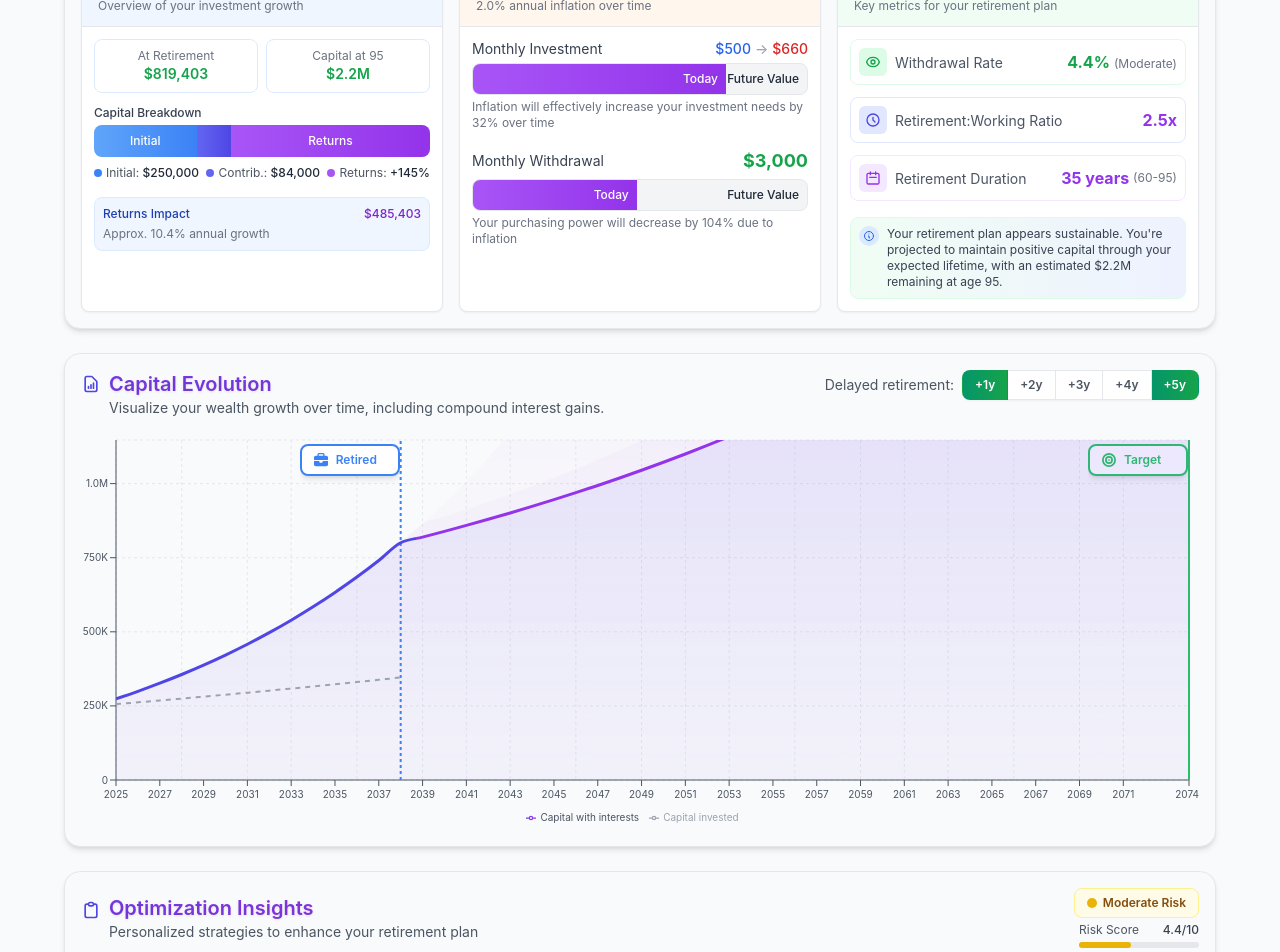
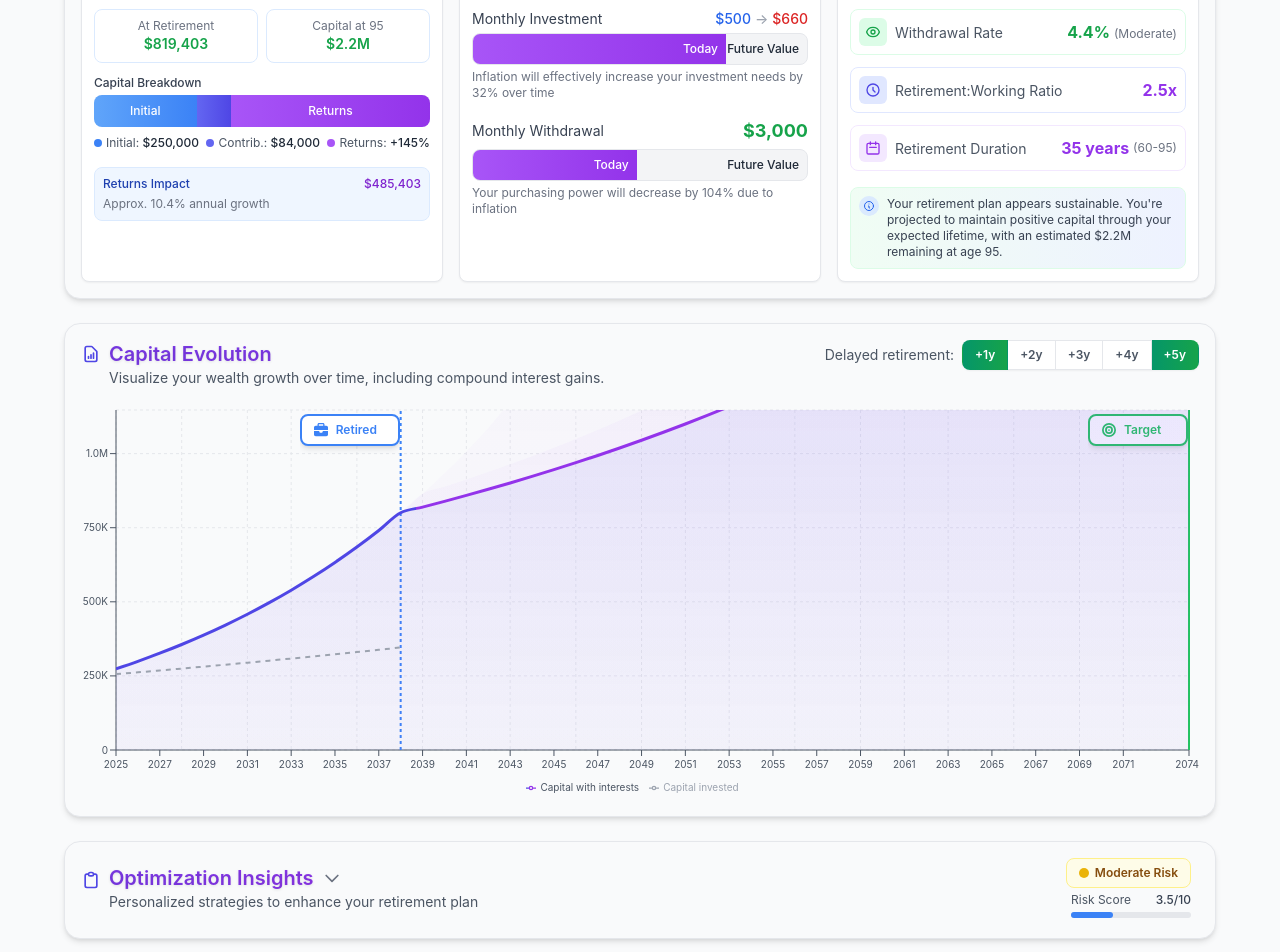
Before and after one commit to eriiiic/Retirement, a React (Create React App) app: page / in a window 1280 px wide. Shown: the part 1340-2292 px from the top of the page. Built offline with nearby package versions, Linux system fonts and the light colour scheme.

Commit message:
Enhance Optimization Insights logic and fix UI issues. Refine risk calculation with continuous scales and dynamic descriptions. Fix duplicate inflation button.

```diff
--- a/src/components/retirement/Analyses.tsx
+++ b/src/components/retirement/Analyses.tsx
@@ -1,4 +1,4 @@
-import React, { useMemo, useCallback } from 'react';
+import React, { useMemo, useCallback, useState, useRef, useEffect } from 'react';
 import { Statistics, SimulatorParams, FormatAmountFunction, Currency } from './types';
 import { colors, typography, spacing, components, cx } from '../../styles/styleGuide';
 import { SectionTitle } from '../common/StyledComponents';
@@ -27,6 +27,22 @@ export const Analyses: React.FC<AnalysesProps> = ({
   currency
 }) => {
   const { darkMode } = useTheme();
+  const [isExpanded, setIsExpanded] = useState(false);
+  const bodyRef = useRef<HTMLDivElement>(null);
+  const [bodyHeight, setBodyHeight] = useState<number | undefined>(undefined);
+
+  // Measure body height for smooth animation
+  useEffect(() => {
+    if (bodyRef.current) {
+      const observer = new ResizeObserver((entries) => {
+        for (const entry of entries) {
+          setBodyHeight(entry.contentRect.height);
+        }
+      });
+      observer.observe(bodyRef.current);
+      return () => observer.disconnect();
+    }
+  }, []);
 
   // Currency formatting with appropriate locale and decimals
   const formatCurrencyValue = useCallback((value: number, showDecimals: boolean = false): string => {
@@ -105,8 +121,18 @@ export const Analyses: React.FC<AnalysesProps> = ({
         ? "bg-gray-900 border-gray-700"
         : "bg-gray-50 border-gray-200"
     )}>
-      {/* Header section with title and description */}
-      <div className="flex flex-col sm:flex-row justify-between items-start sm:items-center mb-4">
+      {/* Clickable header section with title, description, and expand/collapse */}
+      <button
+        type="button"
+        onClick={() => setIsExpanded(prev => !prev)}
+        className={cx(
+          "w-full flex flex-col sm:flex-row justify-between items-start sm:items-center mb-0 cursor-pointer select-none text-left",
+          "focus:outline-none focus-visible:ring-2 focus-visible:ring-indigo-500 focus-visible:ring-inset rounded-lg p-1 -m-1",
+          isExpanded && "mb-4"
+        )}
+        aria-expanded={isExpanded}
+        aria-label={`Optimization Insights — click to ${isExpanded ? 'collapse' : 'expand'}`}
+      >
         <div className="flex-1">
           <div className="flex items-center">
             <h2 className={cx(
@@ -121,7 +147,20 @@ export const Analyses: React.FC<AnalysesProps> = ({
               </svg>
               Optimization Insights
             </h2>
-
+            {/* Chevron indicator */}
+            <svg
+              xmlns="http://www.w3.org/2000/svg"
+              className={cx(
+                "h-5 w-5 ml-2 transition-transform duration-300",
+                darkMode ? "text-gray-400" : "text-gray-500",
+                isExpanded ? "rotate-180" : "rotate-0"
+              )}
+              fill="none"
+              viewBox="0 0 24 24"
+              stroke="currentColor"
+            >
+              <path strokeLinecap="round" strokeLinejoin="round" strokeWidth={2} d="M19 9l-7 7-7-7" />
+            </svg>
           </div>
           <p className={cx(
             typography.style.subtitle,
@@ -199,7 +238,16 @@ export const Analyses: React.FC<AnalysesProps> = ({
             </div>
           </div>
         </div>
-      </div>
+      </button>
+
+      {/* Collapsible body */}
+      <div
+        className="overflow-hidden transition-[max-height] duration-400 ease-in-out"
+        style={{
+          maxHeight: isExpanded ? (bodyHeight !== undefined ? `${bodyHeight}px` : '9999px') : '0px'
+        }}
+      >
+        <div ref={bodyRef}>
 
           {/* Priority Recommendation Banner - New addition */}
           {riskAssessment.recommendationPriority !== 'Low' && (
@@ -522,6 +570,9 @@ export const Analyses: React.FC<AnalysesProps> = ({
               riskAssessment={riskAssessment}
             />
           </div>
+
+        </div>
+      </div>
     </div>
   );
 };
--- a/src/components/retirement/ParametersSection.tsx
+++ b/src/components/retirement/ParametersSection.tsx
@@ -1432,28 +1432,7 @@ export const ParametersSection: React.FC<ParametersSectionProps> = ({
                     Monthly Withdrawal
                   </h4>
 
-                  {/* Mobile-only Inflation Adjusted Button */}
-                  <button
-                    onClick={() => onParamChange('inflationAdjustedWithdrawal', !params.inflationAdjustedWithdrawal)}
-                    className={cx(
-                      "inflation-button-mobile p-1.5 px-2 rounded-lg transition-all flex items-center",
-                      params.inflationAdjustedWithdrawal
-                        ? darkMode
-                          ? 'bg-purple-800 text-white ring-1 ring-purple-700'
-                          : 'bg-purple-600 text-white ring-1 ring-purple-300'
-                        : darkMode
-                          ? 'bg-gray-800 text-gray-300 border border-gray-700 hover:bg-purple-900/50'
-                          : 'bg-white text-gray-600 border border-gray-200 hover:bg-purple-50'
-                    )}
-                    title="Adjust the entered amount for inflation from today until retirement start"
-                  >
-                    <svg xmlns="http://www.w3.org/2000/svg" className="h-3.5 w-3.5 mr-1" fill="none" viewBox="0 0 24 24" stroke="currentColor">
-                      <path strokeLinecap="round" strokeLinejoin="round" strokeWidth={2} d="M13 7h8m0 0v8m0-8l-8 8-4-4-6 6" />
-                    </svg>
-                    <span className="text-xs font-medium whitespace-nowrap">
-                      Inflation Adjusted
-                    </span>
-                  </button>
+
                 </div>
 
                 {params.inflationAdjustedWithdrawal && (
--- a/src/utils/financialCalculations.ts
+++ b/src/utils/financialCalculations.ts
@@ -1487,7 +1487,7 @@ export const calculateRetirementRisk = (
   const yearsToRetirement = retirementStartAge - currentAge;
 
   // Calculate capital adequacy ratio (capital at retirement / needed capital)
-  const capitalRatio = capitalAtRetirement / totalNeededCapital;
+  const capitalRatio = totalNeededCapital > 0 ? capitalAtRetirement / totalNeededCapital : 1;
 
   // Calculate effective withdrawal rate considering inflation
   const effectiveMonthlyWithdrawal = calculateEffectiveWithdrawalAmount(
@@ -1499,12 +1499,24 @@ export const calculateRetirementRisk = (
   );
 
   // Calculate withdrawal rate as percentage of capital
-  const withdrawalRate = (effectiveMonthlyWithdrawal * 12 / capitalAtRetirement) * 100;
-
-  // Calculate withdrawal risk factor (4% rule reference)
-  const withdrawalRiskFactor = withdrawalRate / 4;
-
-  // Calculate longevity risk factor (risk of outliving money)
+  const withdrawalRate = capitalAtRetirement > 0
+    ? (effectiveMonthlyWithdrawal * 12 / capitalAtRetirement) * 100
+    : 100;
+
+  // Calculate withdrawal risk factor (Non-linear scale)
+  // < 3%: Very Safe (0)
+  // 3-4%: Safe (0-0.2)
+  // 4-5%: Moderate Risk (0.2-0.5)
+  // 5-6%: High Risk (0.5-0.8)
+  // > 6%: Critical (0.8-1.0)
+  let normalizedWithdrawalRisk = 0;
+  if (withdrawalRate <= 3) normalizedWithdrawalRisk = 0;
+  else if (withdrawalRate <= 4) normalizedWithdrawalRisk = (withdrawalRate - 3) * 0.2;
+  else if (withdrawalRate <= 5) normalizedWithdrawalRisk = 0.2 + (withdrawalRate - 4) * 0.3;
+  else if (withdrawalRate <= 6) normalizedWithdrawalRisk = 0.5 + (withdrawalRate - 5) * 0.3;
+  else normalizedWithdrawalRisk = Math.min(1, 0.8 + (withdrawalRate - 6) * 0.2);
+
+  // Calculate longevity risk factor (Continuous scale)
   const estimatedExhaustionAge = calculateExhaustionAge(
     capitalAtRetirement,
     effectiveMonthlyWithdrawal,
@@ -1513,20 +1525,16 @@ export const calculateRetirementRisk = (
     retirementStartAge,
     0.7 // Conservative multiplier
   );
-  // Risk = 1 when funds deplete before target age, 0 when they last beyond
-  const longevityRiskFactor = estimatedExhaustionAge < targetAge ? 1 : 0;
-
-  // Calculate optimal withdrawal reduction
-  const withdrawalReduction = calculateWithdrawalReduction(
-    capitalAtRetirement,
-    effectiveMonthlyWithdrawal,
-    annualReturnRate,
-    retirementStartAge,
-    targetAge,
-    0.7 // Conservative multiplier
-  );
-
-  // Calculate recommended investment increase
+
+  // Calculate years short of target age
+  const yearsShort = Math.max(0, targetAge - estimatedExhaustionAge);
+
+  // Normalize longevity risk:
+  // 0 years short = 0 risk
+  // 20+ years short = 1 (100%) risk
+  const normalizedLongevityRisk = Math.min(1, yearsShort / 20);
+
+  // Calculate recommended investment increase for context
   const recommendedInvestment = calculateRecommendedInvestment(
     monthlyInvestment,
     capitalAtRetirement,
@@ -1542,110 +1550,128 @@ export const calculateRetirementRisk = (
   // Investment shortfall factor
   const investmentShortfallFactor = recommendedInvestment.realistic.percentageIncrease / 100;
 
-  // Volatility risk factor based on return rate vs. inflation (real return stability)
+  // Volatility risk factor based on real return rate stability
   const realReturnRate = ((1 + annualReturnRate / 100) / (1 + inflationRate / 100) - 1) * 100;
-  const volatilityRiskFactor = realReturnRate < 2 ? 2 - realReturnRate : 0;
-
-  // Calculate overall risk score (weighted sum of factors)
-  // First, normalize each factor to a 0-1 scale
-
-  // 1. Capital Adequacy (0-1)
-  // - 0 means we have 150% or more of needed capital (very safe)
-  // - 1 means we have 50% or less of needed capital (very risky)
-  const normalizedCapitalRatio = Math.max(0, Math.min(1, (1.5 - capitalRatio) / 1));
-
-  // 2. Withdrawal Risk (0-1)
-  // - 0 means withdrawal rate is 3% or less (very safe)
-  // - 1 means withdrawal rate is 7% or more (very risky)
-  const normalizedWithdrawalRisk = Math.max(0, Math.min(1, (withdrawalRate - 3) / 4));
-
-  // 3. Longevity Risk (0-1)
-  // - 0 means funds last beyond target age
-  // - 1 means funds are depleted 10 or more years before target age
-  const normalizedLongevityRisk = Math.max(0, Math.min(1, longevityRiskFactor));
-
-  // 4. Investment Shortfall (0-1)
-  // - 0 means no increase needed
-  // - 1 means 100% or more increase needed
-  const normalizedInvestmentShortfall = Math.max(0, Math.min(1, investmentShortfallFactor));
-
-  // 5. Volatility Risk (0-1)
-  // - 0 means real return rate is 4% or higher
-  // - 1 means real return rate is 0% or lower
-  const normalizedVolatilityRisk = Math.max(0, Math.min(1, (4 - realReturnRate) / 4));
+  // If real return < 3%, risk increases. If real return < 0%, risk is max.
+  const normalizedVolatilityRisk = realReturnRate >= 3 ? 0 : Math.min(1, (3 - realReturnRate) / 3);
+
+  // Capital Adequacy Normalization
+  // > 1.2 ratio = 0 risk
+  // < 0.5 ratio = 1 risk
+  const normalizedCapitalRatio = Math.max(0, Math.min(1, (1.2 - capitalRatio) / 0.7));
+
+  // Investment Shortfall Normalization
+  // 0 increase needed = 0 risk
+  // > 50% increase needed = 1 risk
+  const normalizedInvestmentShortfall = Math.max(0, Math.min(1, investmentShortfallFactor * 2));
 
   // Calculate weighted risk score (0-10 scale)
+  // Adjusted weights to prioritize running out of money (Longevity + Capital)
   const riskScore = (
-    (normalizedCapitalRatio * 0.35) +        // 35% weight - Capital adequacy is most important
-    (normalizedWithdrawalRisk * 0.25) +      // 25% weight - Withdrawal sustainability
-    (normalizedLongevityRisk * 0.20) +       // 20% weight - Risk of outliving money
-    (normalizedInvestmentShortfall * 0.15) + // 15% weight - Investment gap
-    (normalizedVolatilityRisk * 0.05)        // 5% weight - Market volatility impact
-  ) * 10; // Scale to 0-10
-
-  // Determine risk level based on score with more appropriate thresholds
+    (normalizedLongevityRisk * 0.35) +       // 35% - Usefulness: Do I run out of money?
+    (normalizedCapitalRatio * 0.25) +        // 25% - Robustness: Do I have enough buffer?
+    (normalizedWithdrawalRisk * 0.25) +      // 25% - Sustainability: Is my burn rate too high?
+    (normalizedInvestmentShortfall * 0.10) + // 10% - Fixability: Can I fix it by saving more?
+    (normalizedVolatilityRisk * 0.05)        // 5% - Market: am I too dependent on high returns?
+  ) * 10;
+
+  // Determine risk level
   let riskLevel: 'Low' | 'Moderate' | 'Significant' | 'High' | 'Critical';
   let description: string;
   let recommendationPriority: 'Low' | 'Medium' | 'High' | 'Urgent' | 'Critical';
-  let primaryRecommendation: string;
+
+  if (riskScore < 2) riskLevel = 'Low';
+  else if (riskScore < 4) riskLevel = 'Moderate';
+  else if (riskScore < 6) riskLevel = 'Significant';
+  else if (riskScore < 8) riskLevel = 'High';
+  else riskLevel = 'Critical';
+
+  // Determine priority
+  if (riskLevel === 'Low') recommendationPriority = 'Low';
+  else if (riskLevel === 'Moderate') recommendationPriority = 'Medium';
+  else if (riskLevel === 'Significant') recommendationPriority = 'High';
+  else if (riskLevel === 'High') recommendationPriority = 'Urgent';
+  else recommendationPriority = 'Critical';
+
+  // Generate Dynamic Description based on primary risk driver
+  const risks = [
+    { name: 'longevity', val: normalizedLongevityRisk, label: 'running out of money early' },
+    { name: 'capital', val: normalizedCapitalRatio, label: 'insufficient total capital' },
+    { name: 'withdrawal', val: normalizedWithdrawalRisk, label: 'unsustainable withdrawal rate' },
+    { name: 'investment', val: normalizedInvestmentShortfall, label: 'low savings rate' }
+  ];
+
+  // Sort by risk value descending
+  risks.sort((a, b) => b.val - a.val);
+  const primaryRisk = risks[0];
+
+  if (riskLevel === 'Low') {
+    description = 'Your retirement plan is on solid ground. You are projected to meet your goals with a comfortable safety margin.';
+  } else {
+    // Dynamic description construction
+    const urgency = riskLevel === 'Critical' || riskLevel === 'High' ? 'critical' : 'significant';
+
+    if (primaryRisk.name === 'longevity') {
+      description = `Your plan faces ${urgency} risk of ${primaryRisk.label}. Projections show funds may be depleted ${Math.round(yearsShort)} years before age ${targetAge}.`;
+    } else if (primaryRisk.name === 'withdrawal') {
+      description = `Your plan faces ${urgency} risk due to an ${primaryRisk.label} of ${withdrawalRate.toFixed(1)}%. A sustainable rate is typically under 4%.`;
+    } else if (primaryRisk.name === 'capital') {
+      description = `Your plan faces ${urgency} risk due to ${primaryRisk.label}. You are on track to reach only ${(capitalRatio * 100).toFixed(0)}% of your target.`;
+    } else {
+      description = `Your plan requires optimization. The main factor is a ${primaryRisk.label}, requiring a ${recommendedInvestment.realistic.percentageIncrease.toFixed(0)}% increase in contributions.`;
+    }
+  }
+
+  // Define recommendations
+  // ... (keep existing logic for recommendations or refine similarly)
+
+  let primaryRecommendation = '';
   let secondaryRecommendations: string[] = [];
 
-  if (riskScore < 2.5) {
-    riskLevel = 'Low';
-    description = 'Your retirement plan is very secure. You have more than adequate capital, sustainable withdrawal rates, and a strong safety margin.';
-    recommendationPriority = 'Low';
-    primaryRecommendation = 'Maintain your current strategy while monitoring annually.';
+  // Calculate optimal withdrawal reduction
+  const withdrawalReduction = calculateWithdrawalReduction(
+    capitalAtRetirement,
+    effectiveMonthlyWithdrawal,
+    annualReturnRate,
+    retirementStartAge,
+    targetAge,
+    0.7
+  );
+
+  if (riskLevel === 'Low') {
+    primaryRecommendation = 'Maintain your current strategy while monitoring annualy.';
     secondaryRecommendations = [
-      'Consider more conservative investments to preserve wealth',
-      'Explore options for legacy planning or charitable giving',
-      'Review tax optimization strategies'
+      'Consider tax-efficient withdrawal strategies',
+      'Review estate planning goals',
+      'Optimize asset location for tax benefits'
     ];
-  } else if (riskScore < 4.5) {
-    riskLevel = 'Moderate';
-    description = 'Your retirement plan is generally sound but has room for optimization. Minor adjustments could further strengthen your position.';
-    recommendationPriority = 'Medium';
-    primaryRecommendation = capitalRatio < 1.2
-      ? `Consider increasing monthly investments by ${Math.round(recommendedInvestment.realistic.monthlyAmount - monthlyInvestment)} to build additional safety margin.`
-      : 'Review your investment allocation to ensure it aligns with your goals.';
+  } else if (riskLevel === 'Moderate') {
+    primaryRecommendation = comparisonRecommendation(
+      monthlyInvestment,
+      recommendedInvestment.realistic.monthlyAmount,
+      monthlyRetirementWithdrawal,
+      withdrawalReduction.optimalMonthlyWithdrawal,
+      'investment' // bias towards investment for moderate risk
+    );
     secondaryRecommendations = [
-      'Consider small adjustments to planned withdrawal rates',
-      'Review investment diversification',
-      'Plan for unexpected expenses'
-    ];
-  } else if (riskScore < 6.5) {
-    riskLevel = 'Significant';
-    description = 'Your retirement plan shows some important areas needing attention. While not critical, addressing these could significantly improve your retirement security.';
-    recommendationPriority = 'High';
-    primaryRecommendation = withdrawalRate > 5
-      ? `Consider reducing your planned monthly withdrawal from ${monthlyRetirementWithdrawal} to ${withdrawalReduction.optimalMonthlyWithdrawal}.`
-      : `Increase your monthly investment by ${Math.round(recommendedInvestment.realistic.monthlyAmount - monthlyInvestment)} to strengthen your position.`;
-    secondaryRecommendations = [
-      'Review retirement expense assumptions',
-      'Consider part-time work in early retirement',
-      'Explore ways to increase investment returns safely'
-    ];
-  } else if (riskScore < 8.5) {
-    riskLevel = 'High';
-    description = 'Your retirement plan faces substantial risks that require attention. Without changes, you may face challenges maintaining your desired lifestyle in retirement.';
-    recommendationPriority = 'Urgent';
-    primaryRecommendation = capitalRatio < 0.8
-      ? `Increase your monthly investment by at least ${Math.round(recommendedInvestment.realistic.monthlyAmount - monthlyInvestment)} and consider delaying retirement.`
-      : `Reduce your planned monthly withdrawal to ${withdrawalReduction.optimalMonthlyWithdrawal} to ensure sustainability.`;
-    secondaryRecommendations = [
-      'Consider delaying retirement by 2-3 years',
-      'Review and reduce planned retirement expenses',
-      'Explore additional income sources'
+      'Optimize investment allocation for better risk-adjusted returns',
+      'Review discretionary spending in retirement budget',
+      'Consider small annual increases in contributions'
     ];
   } else {
-    riskLevel = 'Critical';
-    description = 'Your retirement plan needs immediate attention. Current projections suggest significant shortfalls that require substantial changes to ensure retirement security.';
-    recommendationPriority = 'Critical';
-    primaryRecommendation = `Increase monthly investments to ${recommendedInvestment.ideal.monthlyAmount} and consider delaying retirement by ${Math.max(3, Math.ceil((riskScore - 8) * 2))} years.`;
+    // Significant, High, Critical
+    primaryRecommendation = comparisonRecommendation(
+      monthlyInvestment,
+      recommendedInvestment.realistic.monthlyAmount,
+      monthlyRetirementWithdrawal,
+      withdrawalReduction.optimalMonthlyWithdrawal,
+      'withdrawal' // bias towards withdrawal for high risk as it's more immediate
+    );
+
     secondaryRecommendations = [
-      'Significantly reduce planned retirement expenses',
-      'Consider major changes to retirement lifestyle expectations',
-      'Seek professional financial planning assistance',
-      'Explore additional income sources or part-time work'
+      `Consider delaying retirement by ${riskLevel === 'Critical' ? '3-5' : '1-2'} years`,
+      `Reduce essential retirement expenses to lower the required capital`,
+      'Explore part-time work during early retirement years'
     ];
   }
 
@@ -1665,3 +1691,27 @@ export const calculateRetirementRisk = (
     secondaryRecommendations
   };
 };
+
+// Helper to choose between investment or withdrawal recommendation
+const comparisonRecommendation = (
+  currentInv: number,
+  targetInv: number,
+  currentWith: number,
+  targetWith: number,
+  bias: 'investment' | 'withdrawal'
+): string => {
+  const invDiff = targetInv - currentInv;
+  const withDiff = currentWith - targetWith;
+
+  // If no change needed in one, recommend the other
+  if (invDiff <= 0 && withDiff <= 0) return "Review your overall financial plan.";
+  if (invDiff <= 0) return `Reduce monthly withdrawal to ${Math.round(targetWith)} to ensure sustainability.`;
+  if (withDiff <= 0 || targetWith <= 0) return `Increase monthly investment by ${Math.round(invDiff)} to build safety.`;
+
+  // Otherwise prioritize based on bias or impact
+  if (bias === 'withdrawal') {
+    return `Reduce monthly withdrawal to ${Math.round(targetWith)} to extend portfolio longevity.`;
+  } else {
+    return `Increase monthly investment by ${Math.round(invDiff)} to reach your capital goals.`;
+  }
+};
```
Lines whose indentation alone changed are shown as unchanged.
